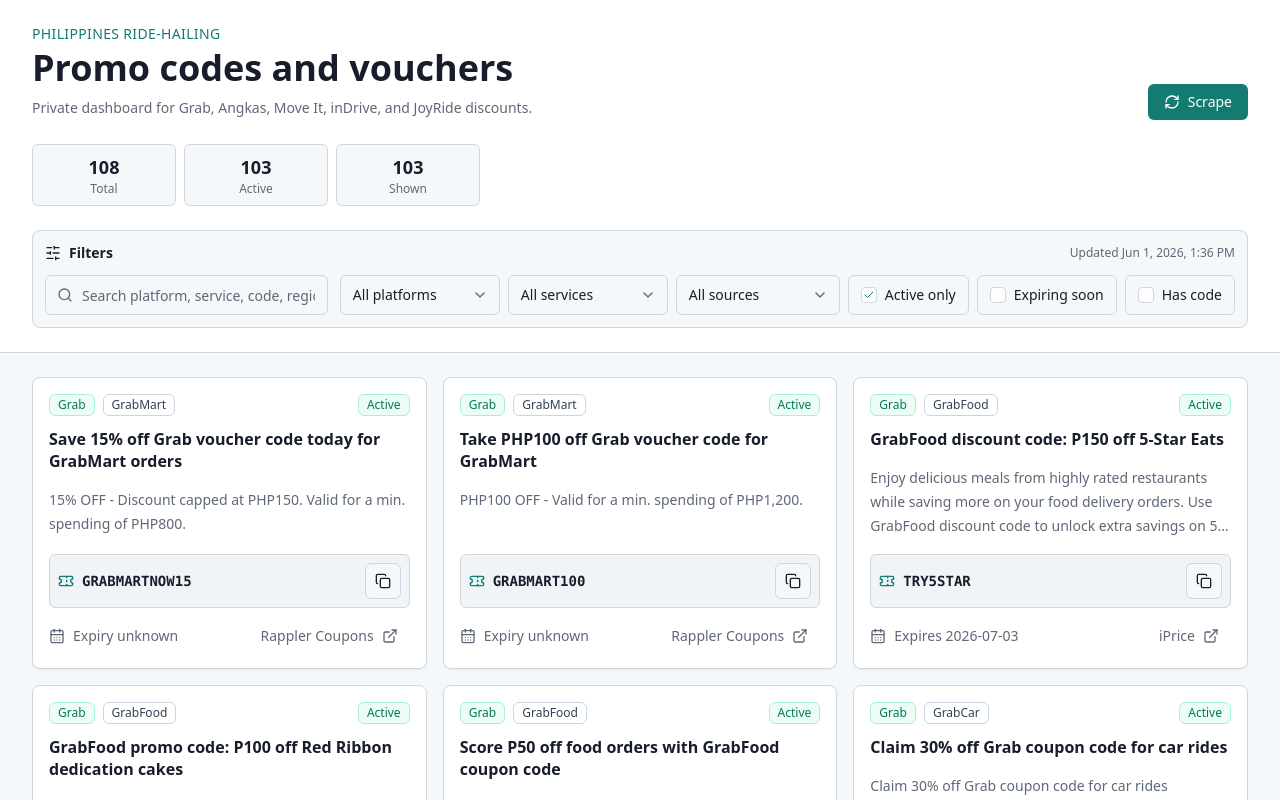
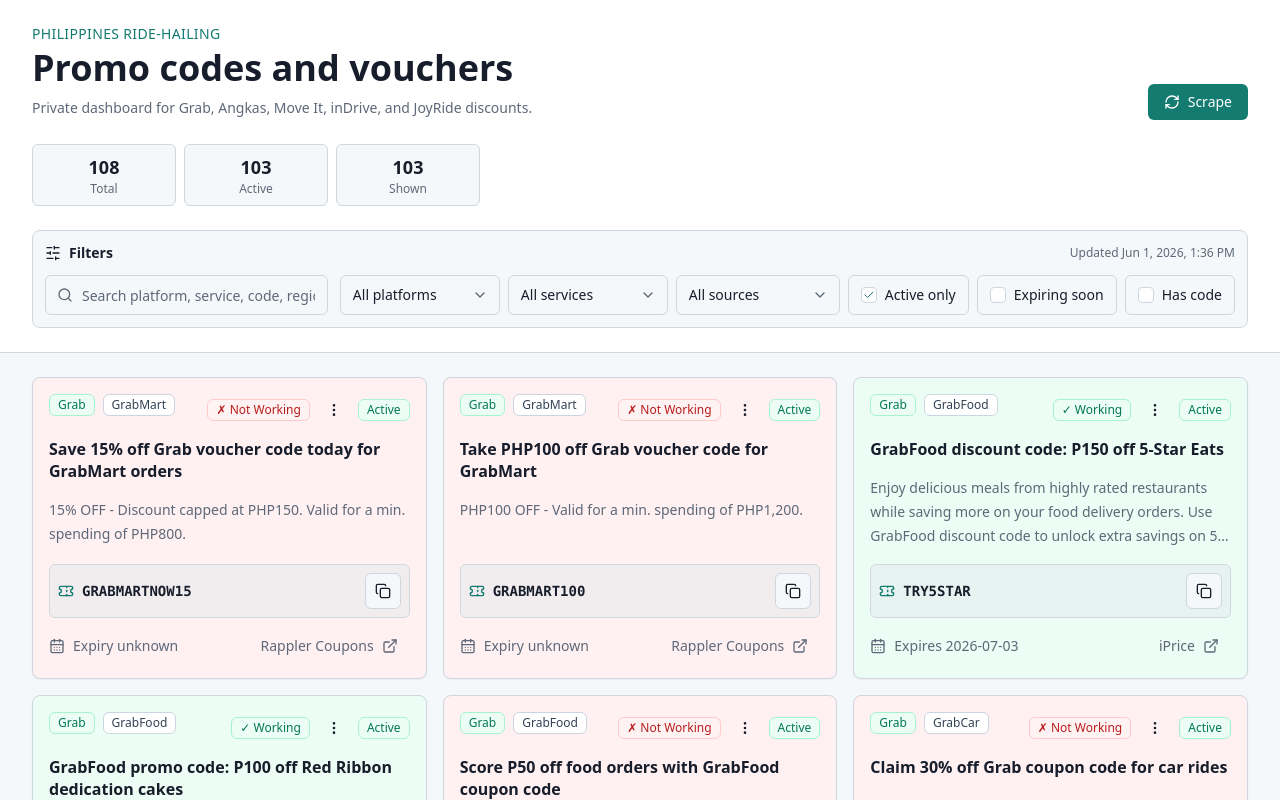
Before and after one commit to yuriolvrs/KuripotCodes, a Next.js app: page / in a window 1280 px wide. Shown: the top 800 px of the page. Built offline with nearby package versions, Linux system fonts and the light colour scheme.

Commit message:
Add status and usage labels

```diff
--- /dev/null
+++ b/app/api/promo/route.ts
@@ -0,0 +1,43 @@
+import { NextResponse, type NextRequest } from "next/server";
+import { loadPromos, savePromos } from "@/lib/storage";
+
+export const dynamic = "force-dynamic";
+
+export async function PATCH(request: NextRequest) {
+  try {
+    const { id, working, used } = await request.json();
+
+    if (!id) {
+      return NextResponse.json({ ok: false, message: "Missing promo id" }, { status: 400 });
+    }
+
+    const promos = await loadPromos();
+    const promoIndex = promos.findIndex((p) => p.id === id);
+
+    if (promoIndex === -1) {
+      return NextResponse.json({ ok: false, message: "Promo not found" }, { status: 404 });
+    }
+
+    const promo = promos[promoIndex];
+
+    if (working === null) {
+      delete promo.working;
+    } else if (working !== undefined) {
+      promo.working = working;
+    }
+    if (used === null) {
+      delete promo.used;
+    } else if (used !== undefined) {
+      promo.used = used;
+    }
+
+    await savePromos(promos);
+
+    return NextResponse.json({ ok: true, promo });
+  } catch (error) {
+    return NextResponse.json(
+      { ok: false, message: error instanceof Error ? error.message : "Failed to update promo" },
+      { status: 500 }
+    );
+  }
+}
--- a/components/promo-card.tsx
+++ b/components/promo-card.tsx
@@ -1,10 +1,11 @@
 "use client";
 
-import { CalendarDays, Check, Copy, ExternalLink, Ticket } from "lucide-react";
+import { CalendarDays, Check, Copy, ExternalLink, MoreVertical, Ticket } from "lucide-react";
 import { useState } from "react";
 import { Badge } from "@/components/ui/badge";
 import { Button } from "@/components/ui/button";
 import { Card, CardContent, CardHeader, CardTitle } from "@/components/ui/card";
+import { Menu } from "@/components/ui/menu";
 import { cn } from "@/lib/utils";
 import type { Platform, Promo } from "@/lib/types";
 import { sourceSiteName } from "@/lib/source";
@@ -25,8 +26,11 @@
   return "muted";
 }
 
-export function PromoCard({ promo }: { promo: Promo }) {
+export function PromoCard({ promo, onUpdate }: { promo: Promo; onUpdate?: (updated: Promo) => void }) {
   const [copied, setCopied] = useState(false);
+  const [working, setWorking] = useState(promo.working);
+  const [used, setUsed] = useState(promo.used);
+  const [isUpdating, setIsUpdating] = useState(false);
   const sourceName = sourceSiteName(promo.sourceUrl);
   const serviceName = promoServiceName(promo);
 
@@ -37,8 +41,66 @@
     window.setTimeout(() => setCopied(false), 1400);
   }
 
+  async function updatePromoStatus(field: "working" | "used", value: boolean | null) {
+    try {
+      setIsUpdating(true);
+      const response = await fetch("/api/promo", {
+        method: "PATCH",
+        headers: { "Content-Type": "application/json" },
+        body: JSON.stringify({ id: promo.id, [field]: value })
+      });
+
+      if (!response.ok) throw new Error("Failed to update promo");
+
+      const { promo: updated } = await response.json();
+      if (field === "working") setWorking(value === null ? undefined : value);
+      if (field === "used") setUsed(value === null ? undefined : value);
+      onUpdate?.({ ...promo, ...updated });
+    } catch (error) {
+      console.error("Error updating promo:", error);
+    } finally {
+      setIsUpdating(false);
+    }
+  }
+
+  const menuGroups = [
+    {
+      label: "Status",
+      options: [
+        {
+          label: "Working",
+          value: "working",
+          active: working === true,
+          onClick: () => updatePromoStatus("working", working === true ? null : true)
+        },
+        {
+          label: "Not Working",
+          value: "not-working",
+          active: working === false,
+          onClick: () => updatePromoStatus("working", working === false ? null : false)
+        }
+      ]
+    },
+    {
+      label: "Usage",
+      options: [
+        {
+          label: "Used",
+          value: "used",
+          active: used === true,
+          onClick: () => updatePromoStatus("used", !used)
+        }
+      ]
+    }
+  ];
+
   return (
-    <Card className="flex h-full flex-col overflow-hidden">
+    <Card
+      className={cn(
+        "flex h-full flex-col overflow-hidden",
+        used ? "bg-gray-50 text-muted-foreground" : working === true ? "bg-emerald-50" : working === false ? "bg-rose-50" : ""
+      )}
+    >
       <CardHeader className="space-y-3">
         <div className="flex items-start justify-between gap-3">
           <div className="flex min-w-0 flex-wrap gap-2">
@@ -51,9 +113,24 @@
               </Badge>
             ) : null}
           </div>
-          <Badge variant={statusVariant(promo.status)} className="capitalize">
-            {promo.status}
-          </Badge>
+          <div className="flex items-center gap-2">
+            <div className="flex gap-1">
+              {working !== undefined && (
+                <Badge variant={working ? "success" : "danger"} className="text-xs">
+                  {working ? "✓ Working" : "✗ Not Working"}
+                </Badge>
+              )}
+              {used === true && (
+                <Badge variant="secondary" className="text-xs">
+                  ✓ Used
+                </Badge>
+              )}
+            </div>
+            <Menu groups={menuGroups} trigger={<MoreVertical className="size-4" />} />
+            <Badge variant={statusVariant(promo.status)} className="capitalize">
+              {promo.status}
+            </Badge>
+          </div>
         </div>
         <CardTitle>{promo.title}</CardTitle>
       </CardHeader>
--- a/components/promo-dashboard.tsx
+++ b/components/promo-dashboard.tsx
@@ -97,6 +97,10 @@
     } finally {
       setIsScraping(false);
     }
+  }
+
+  function handlePromoUpdate(updated: Promo) {
+    setPromos((prevPromos) => prevPromos.map((p) => (p.id === updated.id ? updated : p)));
   }
 
   const activeCount = promos.filter((promo) => promo.status === "active").length;
@@ -209,7 +213,7 @@
         {filteredPromos.length > 0 ? (
           <div className="grid gap-4 sm:grid-cols-2 xl:grid-cols-3">
             {filteredPromos.map((promo) => (
-              <PromoCard key={promo.id} promo={promo} />
+              <PromoCard key={promo.id} promo={promo} onUpdate={handlePromoUpdate} />
             ))}
           </div>
         ) : (
--- /dev/null
+++ b/components/ui/menu.tsx
@@ -0,0 +1,80 @@
+import { useState, useRef, useEffect } from "react";
+import { Check } from "lucide-react";
+import { Button } from "./button";
+
+interface MenuOption {
+  label: string;
+  value: string;
+  active: boolean;
+  onClick: () => void;
+}
+
+interface MenuGroup {
+  label: string;
+  options: MenuOption[];
+}
+
+interface MenuProps {
+  groups: MenuGroup[];
+  trigger?: React.ReactNode;
+}
+
+export function Menu({ groups, trigger = "Menu" }: MenuProps) {
+  const [isOpen, setIsOpen] = useState(false);
+  const menuRef = useRef<HTMLDivElement>(null);
+
+  useEffect(() => {
+    function handleClickOutside(event: MouseEvent) {
+      if (menuRef.current && !menuRef.current.contains(event.target as Node)) {
+        setIsOpen(false);
+      }
+    }
+
+    document.addEventListener("mousedown", handleClickOutside);
+    return () => document.removeEventListener("mousedown", handleClickOutside);
+  }, []);
+
+  return (
+    <div className="relative inline-block" ref={menuRef}>
+      <Button
+        variant="ghost"
+        size="sm"
+        onClick={() => setIsOpen(!isOpen)}
+        className="h-8 w-8 p-0"
+        title="Toggle options"
+      >
+        {trigger}
+      </Button>
+
+      {isOpen && (
+        <div className="absolute right-0 z-50 mt-1 w-48 rounded-md border bg-white shadow-lg">
+          {groups.map((group, groupIndex) => (
+            <div key={groupIndex}>
+              {group.label && (
+                <div className="px-3 py-2 text-xs font-semibold uppercase text-gray-500">
+                  {group.label}
+                </div>
+              )}
+              <div className="py-1">
+                {group.options.map((option, optionIndex) => (
+                  <button
+                    key={optionIndex}
+                    onClick={() => {
+                      option.onClick();
+                      setIsOpen(false);
+                    }}
+                    className="flex w-full items-center justify-between px-3 py-2 text-sm hover:bg-gray-100"
+                  >
+                    <span>{option.label}</span>
+                    {option.active && <Check className="size-4 text-green-600" />}
+                  </button>
+                ))}
+              </div>
+              {groupIndex < groups.length - 1 && <div className="border-t" />}
+            </div>
+          ))}
+        </div>
+      )}
+    </div>
+  );
+}
--- a/data/promos.json
+++ b/data/promos.json
@@ -11,7 +11,9 @@
     "sourceUrl": "https://coupons.rappler.com/grab-coupons/?_id=a3piR3o0Vng2QVNxcVdybGNnTHpmUm9DMEtveks2Z2UyMUVrMVpDbmRmRG0wdXJwUE10dXVSaVh1dDIzRFUxcE4yYzJtZVh4WE4vOGZmYk83N1EvbEE9PQ&position=8&sub_product=coupon-store&_exit=https%3A%2F%2Fcoupons.rappler.com%2Fgrab-coupons%2F",
     "status": "active",
     "firstSeen": "2026-06-01T03:09:24.040Z",
-    "lastSeen": "2026-06-01T05:36:08.820Z"
+    "lastSeen": "2026-06-01T05:36:08.820Z",
+    "used": false,
+    "working": false
   },
   {
     "id": "39e77ad027f69904",
@@ -25,7 +27,8 @@
     "sourceUrl": "https://coupons.rappler.com/grab-coupons/?_id=YlpxenBUZFdFbUo5eTNteTZBUnlLK3kvT05UeU1lYzZtRjk1MUNRMUxpOXRKVHRrWXFlMUprbk5zNmJTQ0J5Y0xLaWdLejAxZk50RytZcm9BRHljQUE9PQ&position=9&sub_product=coupon-store&_exit=https%3A%2F%2Fcoupons.rappler.com%2Fgrab-coupons%2F",
     "status": "active",
     "firstSeen": "2026-06-01T03:09:24.040Z",
-    "lastSeen": "2026-06-01T05:36:08.820Z"
+    "lastSeen": "2026-06-01T05:36:08.820Z",
+    "working": false
   },
   {
     "id": "c5922f5ff760b4dc",
@@ -40,7 +43,8 @@
     "endDate": "2026-07-03",
     "status": "active",
     "firstSeen": "2026-06-01T03:09:24.040Z",
-    "lastSeen": "2026-06-01T05:36:08.820Z"
+    "lastSeen": "2026-06-01T05:36:08.820Z",
+    "working": true
   },
   {
     "id": "5992e8ea91fe5e2e",
@@ -55,7 +59,8 @@
     "endDate": "2026-07-03",
     "status": "active",
     "firstSeen": "2026-06-01T03:09:24.040Z",
-    "lastSeen": "2026-06-01T05:36:08.820Z"
+    "lastSeen": "2026-06-01T05:36:08.820Z",
+    "working": true
   },
   {
     "id": "f9eeadc7a176dc0d",
@@ -70,7 +75,8 @@
     "endDate": "2027-01-03",
     "status": "active",
     "firstSeen": "2026-06-01T03:09:24.040Z",
-    "lastSeen": "2026-06-01T05:36:08.820Z"
+    "lastSeen": "2026-06-01T05:36:08.820Z",
+    "working": false
   },
   {
     "id": "59984ccb9067fcb5",
@@ -84,7 +90,8 @@
     "sourceUrl": "https://coupons.rappler.com/grab-coupons/?_id=ZnVGWGxXeTNuS01NeEFhMjBQYytsSlE1b0d5bms2MW1NUGVoNjdrY0VOQkVnbkd1TWlGSmRybmFPa1gwMWh1SVlUNVQ1Z3VKd0RrSXArMUNhL29kUmc9PQ&position=2&sub_product=coupon-store&_exit=https%3A%2F%2Fcoupons.rappler.com%2Fgrab-coupons%2F",
     "status": "active",
     "firstSeen": "2026-06-01T03:11:30.075Z",
-    "lastSeen": "2026-06-01T05:36:08.820Z"
+    "lastSeen": "2026-06-01T05:36:08.820Z",
+    "working": false
   },
   {
     "id": "874436399a310f97",
@@ -98,7 +105,8 @@
     "sourceUrl": "https://coupons.rappler.com/grab-coupons/?_id=SmRHalBvajNUMXlzcCtyRkhES052OGJUZjdDa0Y0M0dNZCtUTnN4MHRlUGRDbEx6SlV5bUR4TzY0TVVtU0tyMlpqSVptODNWWkNkQzdXblZpbnROTHc9PQ&position=1&sub_product=coupon-store&_exit=https%3A%2F%2Fcoupons.rappler.com%2Fgrab-coupons%2F",
     "status": "active",
     "firstSeen": "2026-06-01T03:11:30.075Z",
-    "lastSeen": "2026-06-01T05:36:08.820Z"
+    "lastSeen": "2026-06-01T05:36:08.820Z",
+    "working": false
   },
   {
     "id": "986aee02890d5ee0",
@@ -112,7 +120,8 @@
     "sourceUrl": "https://coupons.rappler.com/grab-coupons/?_id=OWZZMGo5dVFueTJNNU8zaWRyVHU2bTNKejJsU1FVMFY0VFIyV2ZJQ2N4dGFFTllmeUg4bTlCZlFUblFrZkRoQ1FHMW5pU005MzVpZjByTE1pcmdIYnc9PQ&position=6&sub_product=coupon-store&_exit=https%3A%2F%2Fcoupons.rappler.com%2Fgrab-coupons%2F",
     "status": "active",
     "firstSeen": "2026-06-01T03:11:30.075Z",
-    "lastSeen": "2026-06-01T05:36:08.820Z"
+    "lastSeen": "2026-06-01T05:36:08.820Z",
+    "working": false
   },
   {
     "id": "a937834f94467dc1",
@@ -142,7 +151,8 @@
     "endDate": "2027-01-03",
     "status": "active",
     "firstSeen": "2026-06-01T03:11:30.075Z",
-    "lastSeen": "2026-06-01T05:36:08.820Z"
+    "lastSeen": "2026-06-01T05:36:08.820Z",
+    "working": false
   },
   {
     "id": "eaed7d1c9435521c",
@@ -156,7 +166,8 @@
     "sourceUrl": "https://coupons.rappler.com/grab-coupons/?_id=ejlVUzkycEZuWWgzTEFCY2pUb2lWZkQvQ2lHTHkrS0diTnhFdnUrR1haZ1JRV0FtZE5jNzU0Z2RYSytFSE5BbjE3U3ZNelcyUmtpZlRlbS9PUkwrdkE9PQ&position=3&sub_product=coupon-store&_exit=https%3A%2F%2Fcoupons.rappler.com%2Fgrab-coupons%2F",
     "status": "active",
     "firstSeen": "2026-06-01T03:11:30.075Z",
-    "lastSeen": "2026-06-01T05:36:08.820Z"
+    "lastSeen": "2026-06-01T05:36:08.820Z",
+    "working": false
   },
   {
     "id": "79c2f4175366c1ed",
@@ -170,7 +181,8 @@
     "status": "active",
     "firstSeen": "2026-06-01T03:11:30.075Z",
     "lastSeen": "2026-06-01T05:36:08.820Z",
-    "description": "PHP100 OFF - Valid for a min. spending of PHP1,500."
+    "description": "PHP100 OFF - Valid for a min. spending of PHP1,500.",
+    "working": false
   },
   {
     "id": "978f2717aed3b60f",
@@ -230,7 +242,8 @@
     "endDate": "2027-01-03",
     "status": "active",
     "firstSeen": "2026-06-01T03:11:30.075Z",
-    "lastSeen": "2026-06-01T05:36:08.820Z"
+    "lastSeen": "2026-06-01T05:36:08.820Z",
+    "working": false
   },
   {
     "id": "3e5bb2d65ef6ba3b",
@@ -245,7 +258,8 @@
     "endDate": "2027-01-03",
     "status": "active",
     "firstSeen": "2026-06-01T03:11:30.075Z",
-    "lastSeen": "2026-06-01T05:36:08.820Z"
+    "lastSeen": "2026-06-01T05:36:08.820Z",
+    "working": false
   },
   {
     "id": "3c849aa45252dc79",
@@ -394,7 +408,8 @@
     "sourceUrl": "https://www.wethrift.com/angkas",
     "status": "active",
     "firstSeen": "2026-06-01T03:32:21.757Z",
-    "lastSeen": "2026-06-01T05:36:08.820Z"
+    "lastSeen": "2026-06-01T05:36:08.820Z",
+    "working": false
   },
   {
     "id": "2852e679548974ba",
@@ -407,7 +422,8 @@
     "sourceUrl": "https://www.wethrift.com/angkas",
     "status": "active",
     "firstSeen": "2026-06-01T03:32:21.757Z",
-    "lastSeen": "2026-06-01T05:36:08.820Z"
+    "lastSeen": "2026-06-01T05:36:08.820Z",
+    "working": false
   },
   {
     "id": "63810b38b92dedc5",
@@ -472,7 +488,8 @@
     "sourceUrl": "https://www.wethrift.com/move-it",
     "status": "active",
     "firstSeen": "2026-06-01T03:32:21.757Z",
-    "lastSeen": "2026-06-01T05:36:08.820Z"
+    "lastSeen": "2026-06-01T05:36:08.820Z",
+    "working": false
   },
   {
     "id": "7ad884c14527f8bf",
@@ -485,7 +502,8 @@
     "sourceUrl": "https://www.wethrift.com/move-it",
     "status": "active",
     "firstSeen": "2026-06-01T03:32:21.757Z",
-    "lastSeen": "2026-06-01T05:36:08.820Z"
+    "lastSeen": "2026-06-01T05:36:08.820Z",
+    "working": false
   },
   {
     "id": "08fea5d482dc844f",
@@ -497,7 +515,8 @@
     "sourceUrl": "https://www.wethrift.com/move-it",
     "status": "active",
     "firstSeen": "2026-06-01T03:32:21.757Z",
-    "lastSeen": "2026-06-01T05:36:08.820Z"
+    "lastSeen": "2026-06-01T05:36:08.820Z",
+    "working": false
   },
   {
     "id": "83f04f50c823e4e3",
@@ -510,7 +529,8 @@
     "sourceUrl": "https://www.wethrift.com/move-it",
     "status": "active",
     "firstSeen": "2026-06-01T03:32:21.757Z",
-    "lastSeen": "2026-06-01T05:36:08.820Z"
+    "lastSeen": "2026-06-01T05:36:08.820Z",
+    "working": false
   },
   {
     "id": "a36072eb1d1d9b58",
@@ -523,7 +543,8 @@
     "sourceUrl": "https://www.wethrift.com/move-it",
     "status": "active",
     "firstSeen": "2026-06-01T03:32:21.757Z",
-    "lastSeen": "2026-06-01T05:36:08.820Z"
+    "lastSeen": "2026-06-01T05:36:08.820Z",
+    "working": false
   },
   {
     "id": "d250342bfa321e52",
@@ -549,7 +570,8 @@
     "sourceUrl": "https://www.wethrift.com/move-it",
     "status": "active",
     "firstSeen": "2026-06-01T03:32:21.757Z",
-    "lastSeen": "2026-06-01T05:36:08.820Z"
+    "lastSeen": "2026-06-01T05:36:08.820Z",
+    "working": false
   },
   {
     "id": "6a45aba9bf8142e0",
@@ -562,7 +584,8 @@
     "sourceUrl": "https://www.wethrift.com/joyride",
     "status": "active",
     "firstSeen": "2026-06-01T03:32:21.757Z",
-    "lastSeen": "2026-06-01T05:36:08.820Z"
+    "lastSeen": "2026-06-01T05:36:08.820Z",
+    "working": false
   },
   {
     "id": "240f70bcb62325fd",
@@ -574,7 +597,8 @@
     "sourceUrl": "https://www.wethrift.com/joyride",
     "status": "active",
     "firstSeen": "2026-06-01T03:32:21.757Z",
-    "lastSeen": "2026-06-01T05:36:08.820Z"
+    "lastSeen": "2026-06-01T05:36:08.820Z",
+    "working": false
   },
   {
     "id": "01e66f76d3552069",
@@ -587,7 +611,8 @@
     "sourceUrl": "https://www.wethrift.com/joyride",
     "status": "active",
     "firstSeen": "2026-06-01T03:32:21.757Z",
-    "lastSeen": "2026-06-01T05:36:08.820Z"
+    "lastSeen": "2026-06-01T05:36:08.820Z",
+    "working": false
   },
   {
     "id": "ea6abd8557e1e481",
@@ -613,7 +638,8 @@
     "sourceUrl": "https://www.wethrift.com/joyride",
     "status": "active",
     "firstSeen": "2026-06-01T03:32:21.757Z",
-    "lastSeen": "2026-06-01T05:36:08.820Z"
+    "lastSeen": "2026-06-01T05:36:08.820Z",
+    "working": false
   },
   {
     "id": "037966761f308cc6",
@@ -626,7 +652,8 @@
     "sourceUrl": "https://www.wethrift.com/joyride",
     "status": "active",
     "firstSeen": "2026-06-01T03:32:21.757Z",
-    "lastSeen": "2026-06-01T05:36:08.820Z"
+    "lastSeen": "2026-06-01T05:36:08.820Z",
+    "working": true
   },
   {
     "id": "5898c30da5452d01",
@@ -691,7 +718,8 @@
     "sourceUrl": "https://www.wethrift.com/indrive",
     "status": "active",
     "firstSeen": "2026-06-01T03:32:21.757Z",
-    "lastSeen": "2026-06-01T05:36:08.820Z"
+    "lastSeen": "2026-06-01T05:36:08.820Z",
+    "working": false
   },
   {
     "id": "15aa6b2a117480c0",
@@ -703,7 +731,8 @@
     "sourceUrl": "https://www.wethrift.com/indrive",
     "status": "active",
     "firstSeen": "2026-06-01T03:32:21.757Z",
-    "lastSeen": "2026-06-01T05:36:08.820Z"
+    "lastSeen": "2026-06-01T05:36:08.820Z",
+    "working": false
   },
   {
     "id": "f39ca74e24984aa7",
@@ -715,7 +744,8 @@
     "sourceUrl": "https://www.wethrift.com/indrive",
     "status": "active",
     "firstSeen": "2026-06-01T03:32:21.757Z",
-    "lastSeen": "2026-06-01T05:36:08.820Z"
+    "lastSeen": "2026-06-01T05:36:08.820Z",
+    "working": false
   },
   {
     "id": "732164b8cee31161",
@@ -728,7 +758,8 @@
     "sourceUrl": "https://www.wethrift.com/indrive",
     "status": "active",
     "firstSeen": "2026-06-01T03:32:21.757Z",
-    "lastSeen": "2026-06-01T05:36:08.820Z"
+    "lastSeen": "2026-06-01T05:36:08.820Z",
+    "working": false
   },
   {
     "id": "0dad2f970b30e1da",
@@ -741,7 +772,8 @@
     "sourceUrl": "https://www.wethrift.com/indrive",
     "status": "active",
     "firstSeen": "2026-06-01T03:32:21.757Z",
-    "lastSeen": "2026-06-01T05:36:08.820Z"
+    "lastSeen": "2026-06-01T05:36:08.820Z",
+    "working": false
   },
   {
     "id": "9db74d2260b0d53a",
@@ -768,7 +800,8 @@
     "sourceUrl": "https://coupons.rappler.com/grab-coupons/?_id=V1FWYnR5cnoyR0gwc1FrYlU4Z3FXQ3BRamZrQVVxdDBzZStsZTI3K3p1ZFJpb1hsdEltekUzK2V5d1NVcmlYUFROM3EreENEV1krWklydXhXVllQUWc9PQ&position=4&sub_product=coupon-store&_exit=https%3A%2F%2Fcoupons.rappler.com%2Fgrab-coupons%2F",
     "status": "active",
     "firstSeen": "2026-06-01T05:16:27.528Z",
-    "lastSeen": "2026-06-01T05:36:08.820Z"
+    "lastSeen": "2026-06-01T05:36:08.820Z",
+    "working": false
   },
   {
     "id": "e34edcedf2fdb321",
@@ -782,7 +815,8 @@
     "sourceUrl": "https://coupons.rappler.com/grab-coupons/?_id=ODB6WUJuYy9aNEI4cTRSZEhRN2wwRFZjZGtHdGtNQS9rU0dVMVlpUDVVZTFQVUo4Y3ZkZG84bW1PRVpXdHVzTm43STJOOVN1U1QxLy9hVEpVek96VFE9PQ&position=12&sub_product=coupon-store&_exit=https%3A%2F%2Fcoupons.rappler.com%2Fgrab-coupons%2F",
     "status": "active",
     "firstSeen": "2026-06-01T05:16:27.528Z",
-    "lastSeen": "2026-06-01T05:36:08.820Z"
+    "lastSeen": "2026-06-01T05:36:08.820Z",
+    "working": false
   },
   {
     "id": "e22c3a69a7d8bdfb",
--- a/lib/types.ts
+++ b/lib/types.ts
@@ -28,6 +28,8 @@
   status: PromoStatus;
   firstSeen: string;
   lastSeen: string;
+  working?: boolean;
+  used?: boolean;
 }
 
 export interface RawPromo {
```
